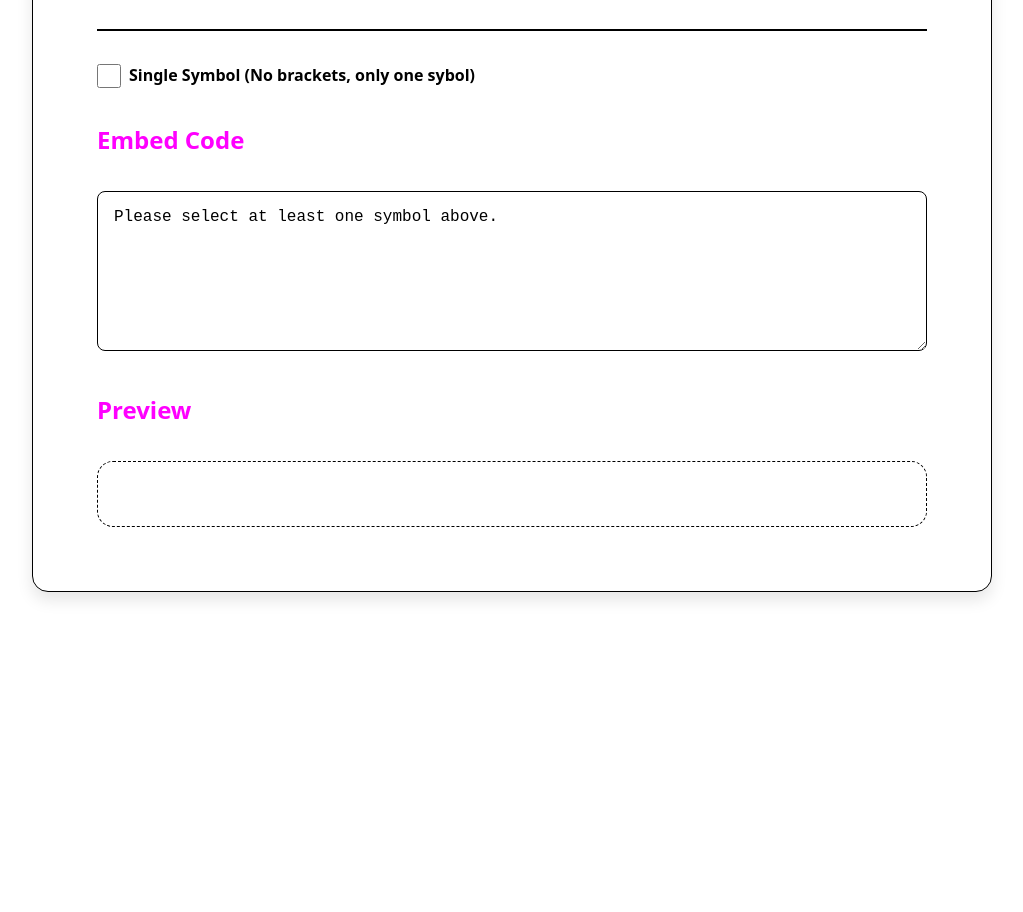
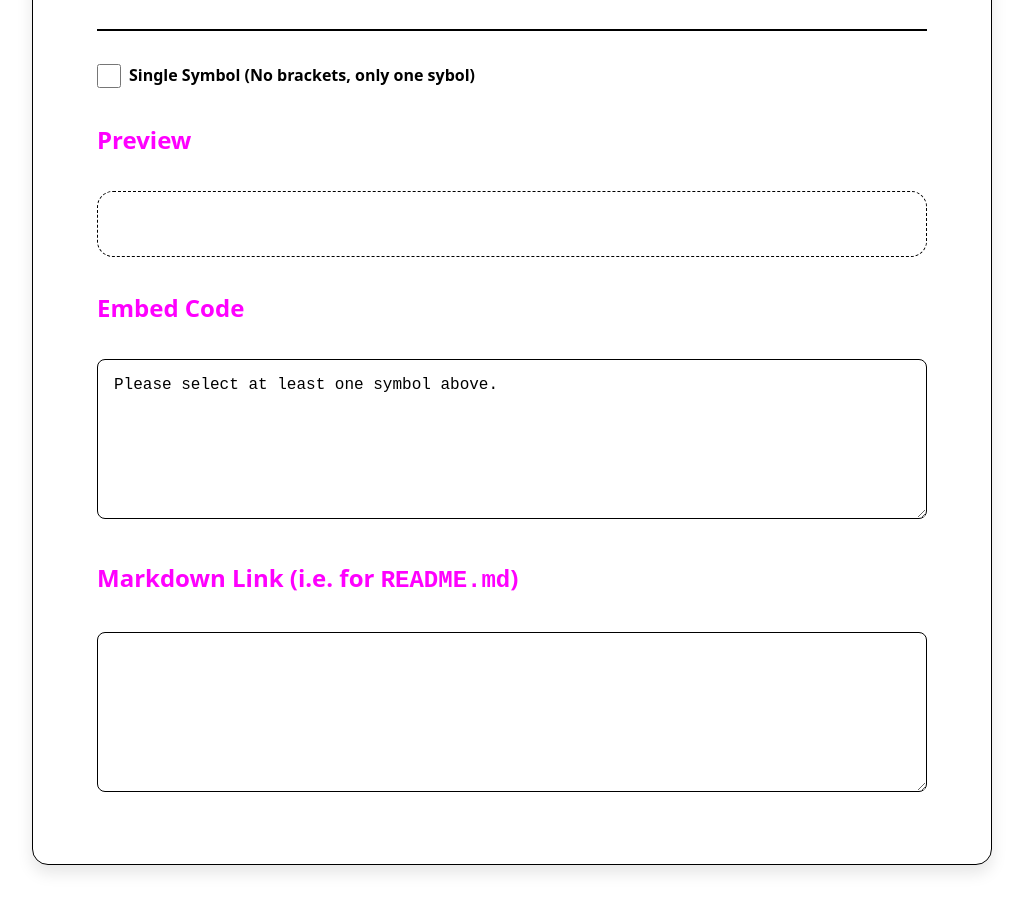
Before and after one commit to MeBeBruno/BrunosAILabelSystem, a plain HTML site: page index.html in a window 1280 px wide. Shown: the part 650-1562 px from the top of the page, without its empty margins (128-1151 px from the left). Before the commit the page ends 1306 px from the top, so only its background shows below. Drawn offline with Linux system fonts and the light colour scheme.

Commit message:
Update index.html

```diff
--- a/index.html
+++ b/index.html
@@ -54,11 +54,14 @@
                 </label>
             </div>
 
+            <h2>Preview</h2>
+            <div id='iframe_preview_container_element'></div>
+
             <h2>Embed Code</h2>
             <textarea id='output_textarea_element' readonly aria-label='Generated HTML iframe code'></textarea>
 
-            <h2>Preview</h2>
-            <div id='iframe_preview_container_element'></div>
+            <h2>Markdown Link (i.e. for <code>README.md</code>)</h2>
+            <textarea id='markdown_output_textarea_element' readonly aria-label='Generated Markdown link'></textarea>
         </section>
     </main>
     <script src='static/script.js'></script>
```
